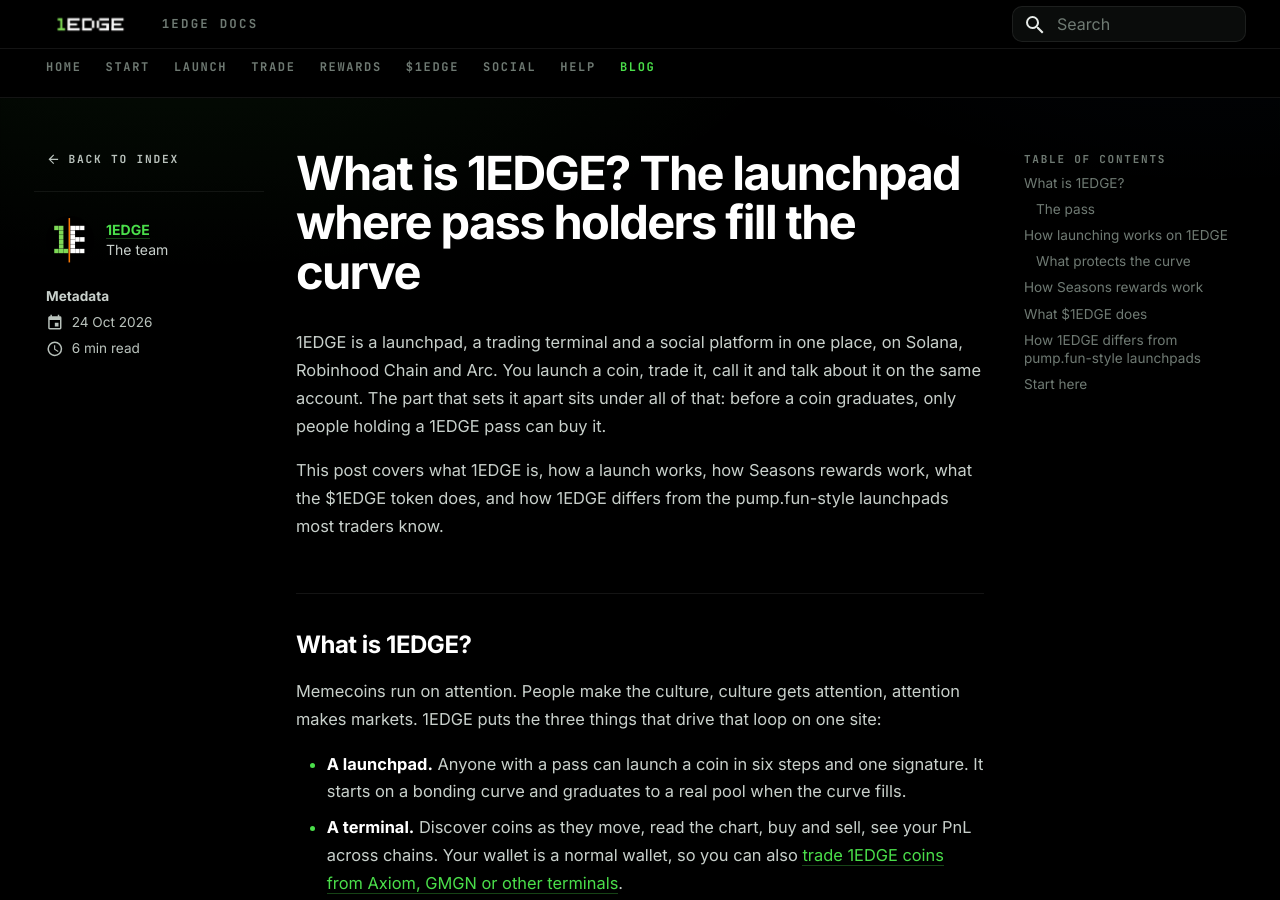
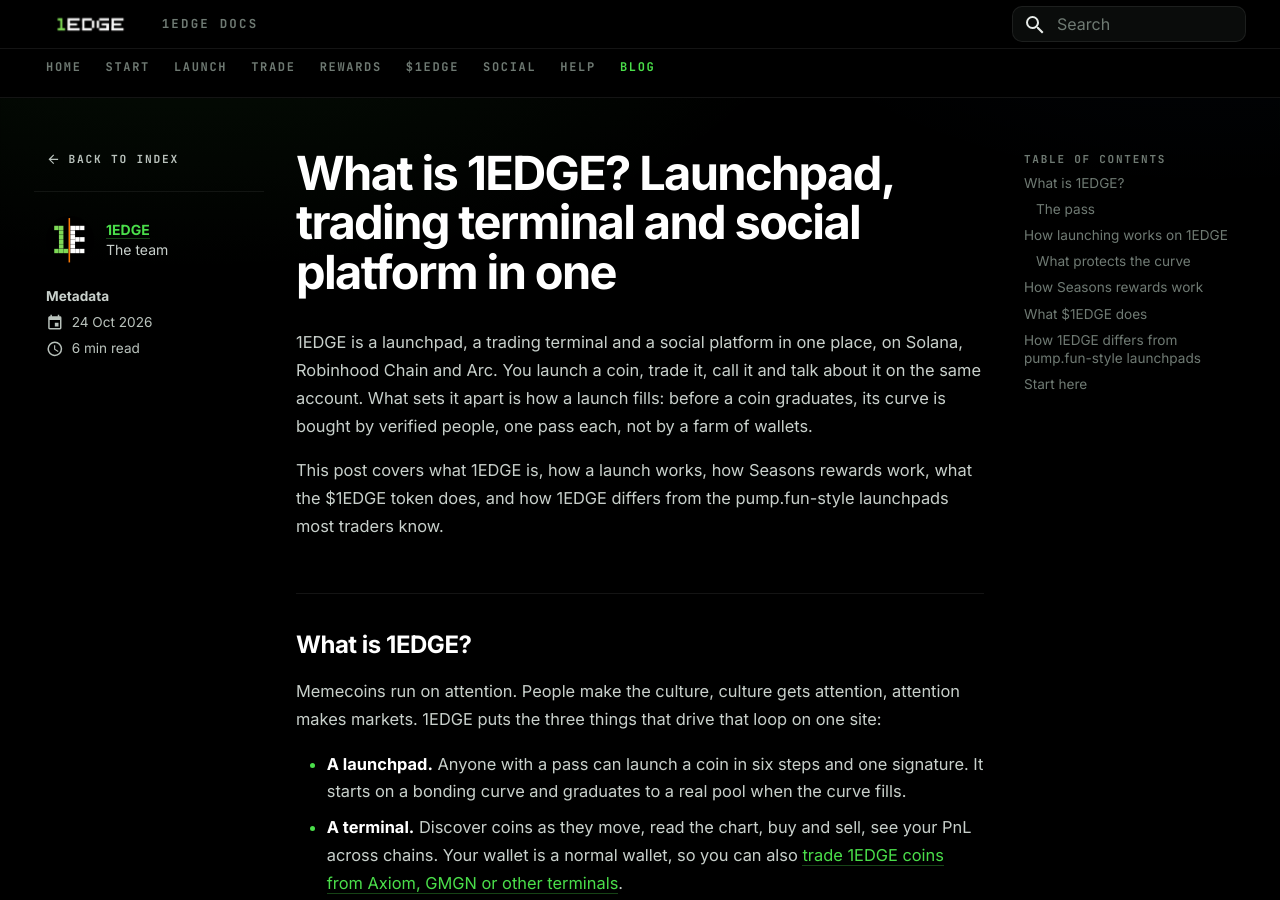
Before and after one commit to Tedz-1edge/1edge-docs, an MkDocs documentation site: the page built from docs/blog/posts/what-is-1edge.md, in a window 1280 px wide and 900 px high. Built offline with MkDocs 1.6.1 and Material for MkDocs 9.7.7, drawn with Linux system fonts in a browser that asks for light colours.

Commit message:
TOKENTRUTH docs: sniper pot scope, 18-slot grace, 5.31M lock, blog title, YouTube
- fees.md: the sniper pot is armed on Solana only (per-wallet); not on
  Robinhood Chain / Arc, none on stock pairs; pays at graduation or 24 h
- open-launches.md: opening grace is 18 slots on Solana (the live hook
  binary's grace check)
- contracts.md + token/index.md: add the 5.31M $1EDGE Streamflow lock
  urBGdMCE…, unlocks in full 30 Apr 2028, not cancellable
- blog post #1: title leads with what 1EDGE is; slug unchanged
- mkdocs.yml: YouTube @1Edge_HQ in the social links

Co-Authored-By: Claude Opus 5.5 <noreply@anthropic.com>

```diff
--- a/docs/blog/posts/what-is-1edge.md
+++ b/docs/blog/posts/what-is-1edge.md
@@ -4,13 +4,13 @@ date:
 authors:
   - 1edge
 slug: what-is-1edge-launchpad
-title: "What is 1EDGE? The launchpad where pass holders fill the curve"
+title: "What is 1EDGE? Launchpad, trading terminal and social platform in one"
 description: "What 1EDGE is: a launchpad, trading terminal and social platform in one. How launching works, how Seasons pay in $1EDGE, what the $1EDGE token does, and how it differs from pump.fun-style launchpads."
 ---
 
-# What is 1EDGE? The launchpad where pass holders fill the curve
+# What is 1EDGE? Launchpad, trading terminal and social platform in one
 
-1EDGE is a launchpad, a trading terminal and a social platform in one place, on Solana, Robinhood Chain and Arc. You launch a coin, trade it, call it and talk about it on the same account. The part that sets it apart sits under all of that: before a coin graduates, only people holding a 1EDGE pass can buy it.
+1EDGE is a launchpad, a trading terminal and a social platform in one place, on Solana, Robinhood Chain and Arc. You launch a coin, trade it, call it and talk about it on the same account. What sets it apart is how a launch fills: before a coin graduates, its curve is bought by verified people, one pass each, not by a farm of wallets.
 
 This post covers what 1EDGE is, how a launch works, how Seasons rewards work, what the $1EDGE token does, and how 1EDGE differs from the pump.fun-style launchpads most traders know.
 
--- a/mkdocs.yml
+++ b/mkdocs.yml
@@ -78,6 +78,9 @@ extra:
     - icon: fontawesome/brands/telegram
       link: https://t.me/Join_1EDGE
       name: 1EDGE on Telegram
+    - icon: fontawesome/brands/youtube
+      link: https://www.youtube.com/@1Edge_HQ
+      name: 1EDGE on YouTube
 
 nav:
   - Home: index.md
```
Also changed, not shown: docs/help/contracts.md (+2 -1 lines), docs/launch/open-launches.md (+1 -1 lines), docs/token/index.md (+1 -1 lines), docs/trade/fees.md (+1 -1 lines).
